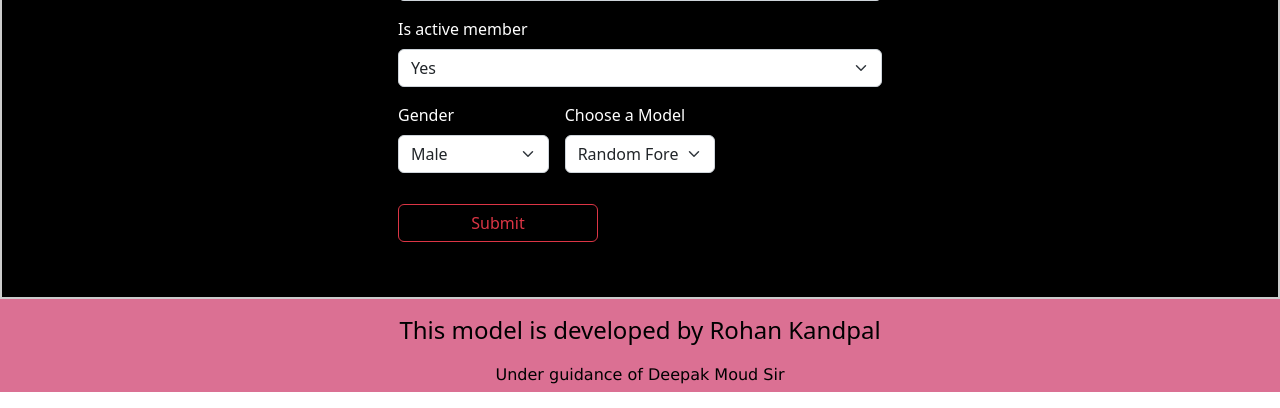
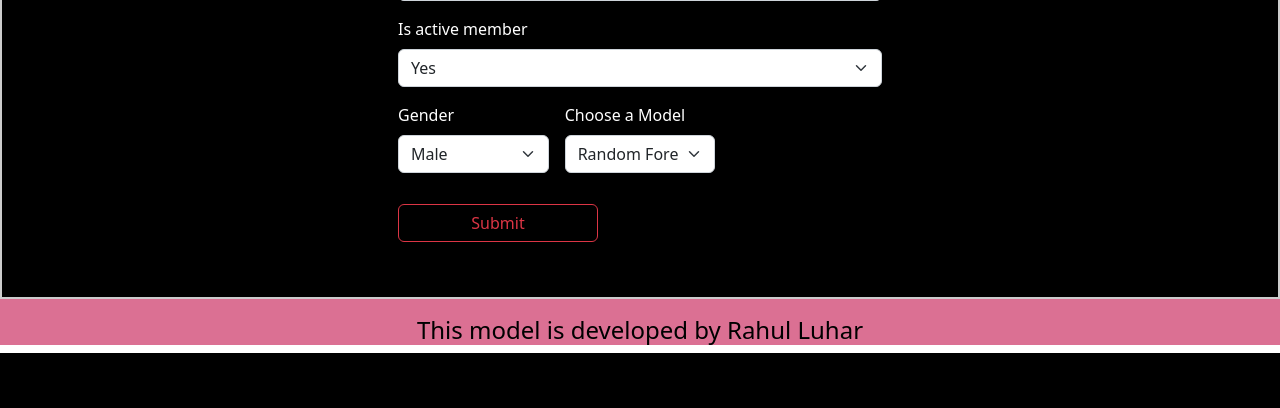
Before and after one commit to Rohan2605/Project7_classification, a Flask app: page / in a window 1280 px wide. Shown: the part 828-1236 px from the top of the page. After the commit the page ends 1181 px from the top, so only its background shows below. Run offline with Flask 2, Linux system fonts and the light colour scheme; parts of the project's set-up code (start-up, migrations or seed data) failed here and were passed over.

Commit message:
Update index.html

```diff
--- a/templates/index.html
+++ b/templates/index.html
@@ -171,11 +171,8 @@
 
     <div class="tail">
         <h4>
-            This model is developed by Rohan Kandpal
+            This model is developed by Rahul Luhar
         </h4>
-        <p>
-            Under guidance of Deepak Moud Sir
-        </p>
     </div>
 
     <script src="https://cdn.jsdelivr.net/npm/bootstrap@5.2.0/dist/js/bootstrap.bundle.min.js"
```
